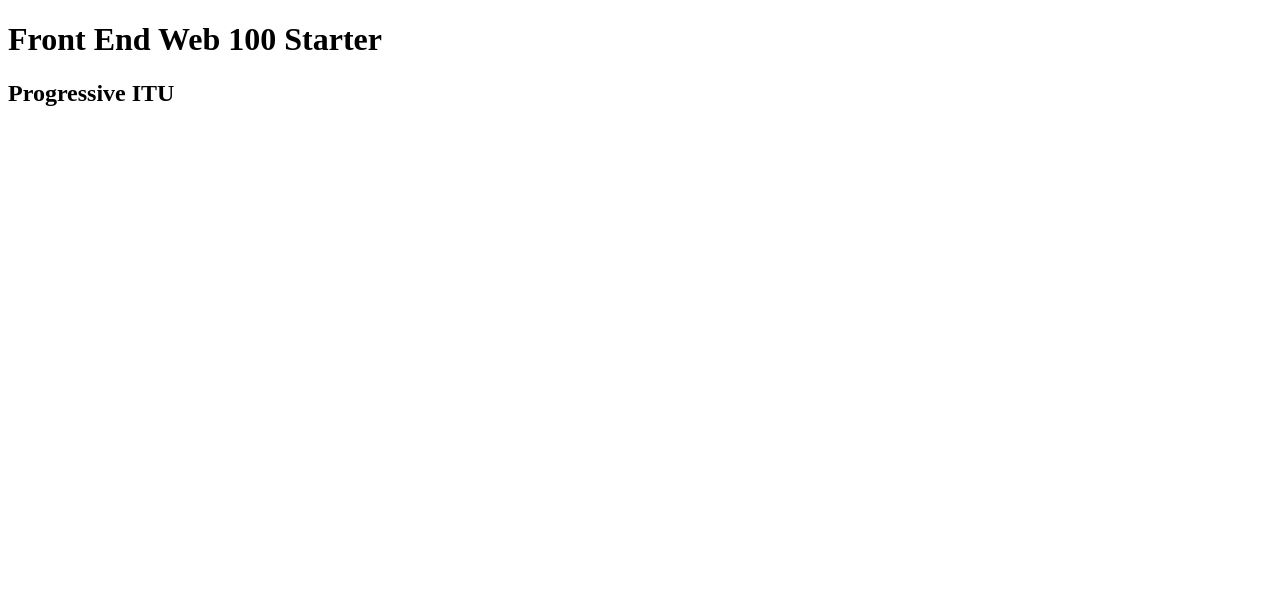
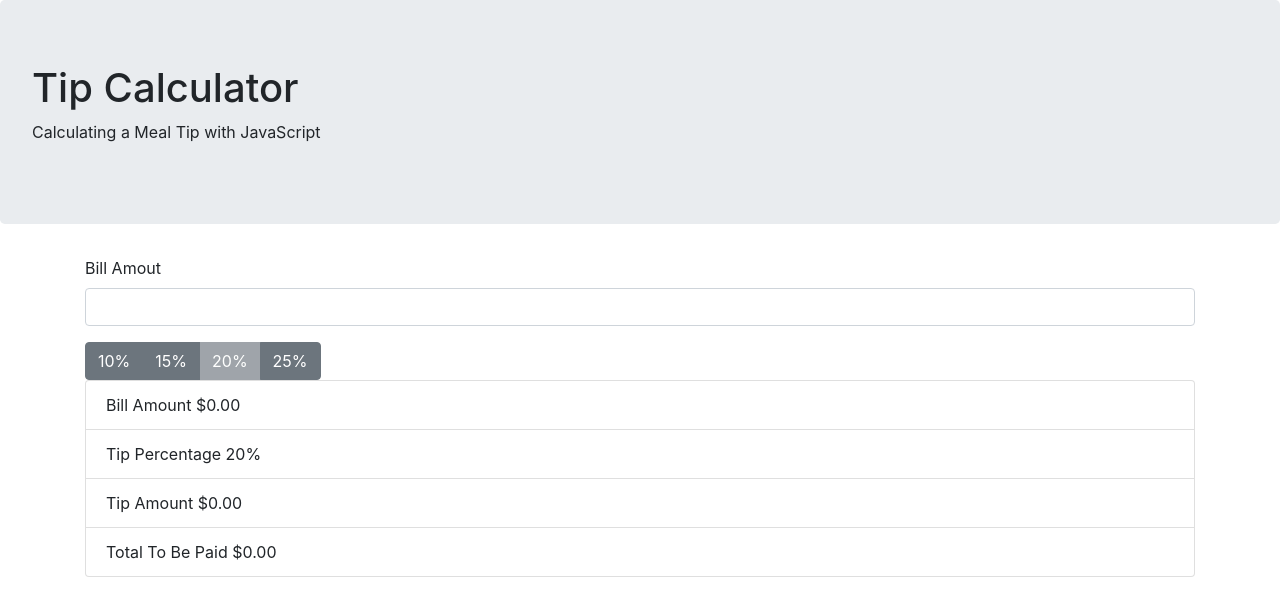
Before and after one commit to thodzen/few100learning, a plain HTML site: page src/index.html in a window 1280 px wide. Drawn offline with nearby package versions, Linux system fonts and the light colour scheme.

Commit message:
js calc done

```diff
--- a/src/index.html
+++ b/src/index.html
@@ -4,15 +4,53 @@
 <head>
     <meta charset="UTF-8">
     <title>Front End Web 100</title>
+    <!-- CSS only -->
+    <link rel="stylesheet"
+          href="https://stackpath.bootstrapcdn.com/bootstrap/4.5.1/css/bootstrap.min.css"
+          integrity="sha384-VCmXjywReHh4PwowAiWNagnWcLhlEJLA5buUprzK8rxFgeH0kww/aWY76TfkUoSX"
+          crossorigin="anonymous">
 </head>
 
 <body>
-    <header>
-        <h1>Front End Web 100 Starter</h1>
-        <h2>Progressive ITU</h2>
+    <header class="container-fluid jumbotron">
+        <h1>Tip Calculator</h1>
+        <p class="subheading">Calculating a Meal Tip with JavaScript</p>
     </header>
-    <main>
-
+    <main class="container">
+        <section>
+            <div class="form-group"> <label for="amount">Bill Amout</label> <input type="number"
+                       id="amount"
+                       class="form-control"
+                       name="amount">
+            </div>
+        </section>
+        <section>
+            <div class="btn-group"
+                 role="group"
+                 aria-label="Tip Amount">
+                <button type="button"
+                        data-tip=".10"
+                        class="btn btn-secondary tipButton">10%</button>
+                <button type="button"
+                        data-tip=".15"
+                        class="btn btn-secondary tipButton">15%</button>
+                <button type="button"
+                        data-tip=".20"
+                        disabled
+                        class="btn btn-secondary tipButton">20%</button>
+                <button type="button"
+                        data-tip=".25"
+                        class="btn btn-secondary tipButton">25%</button>
+            </div>
+        </section>
+        <section>
+            <ul class="list-group">
+                <li class="list-group-item">Bill Amount $<span id="billAmount">0.00</span></li>
+                <li class="list-group-item">Tip Percentage <span id="tipPercentage">20</span>%</li>
+                <li class="list-group-item">Tip Amount $<span id="tipAmount">0.00</span></li>
+                <li class="list-group-item">Total To Be Paid $<span id="total">0.00</span></li>
+            </ul>
+        </section>
     </main>
 </body>
 
--- a/src/styles.css
+++ b/src/styles.css
@@ -1,3 +1,7 @@
 h1 {
-    color:red;
+    color:green;
 }
+
+.tipButton[disabled]{
+    font-size: smaller;
+}
--- a/src/utils.ts
+++ b/src/utils.ts
@@ -9,3 +9,8 @@ export class Monkey { }
 export type MathThingy = number;
 
 export type PI = 3.14;
+
+// for calculator
+export function numberToCurrencyString(num: number) {
+    return num.toFixed(2).toString();
+}
```
Also changed, not shown: src/index.ts (+48 -2 lines).
